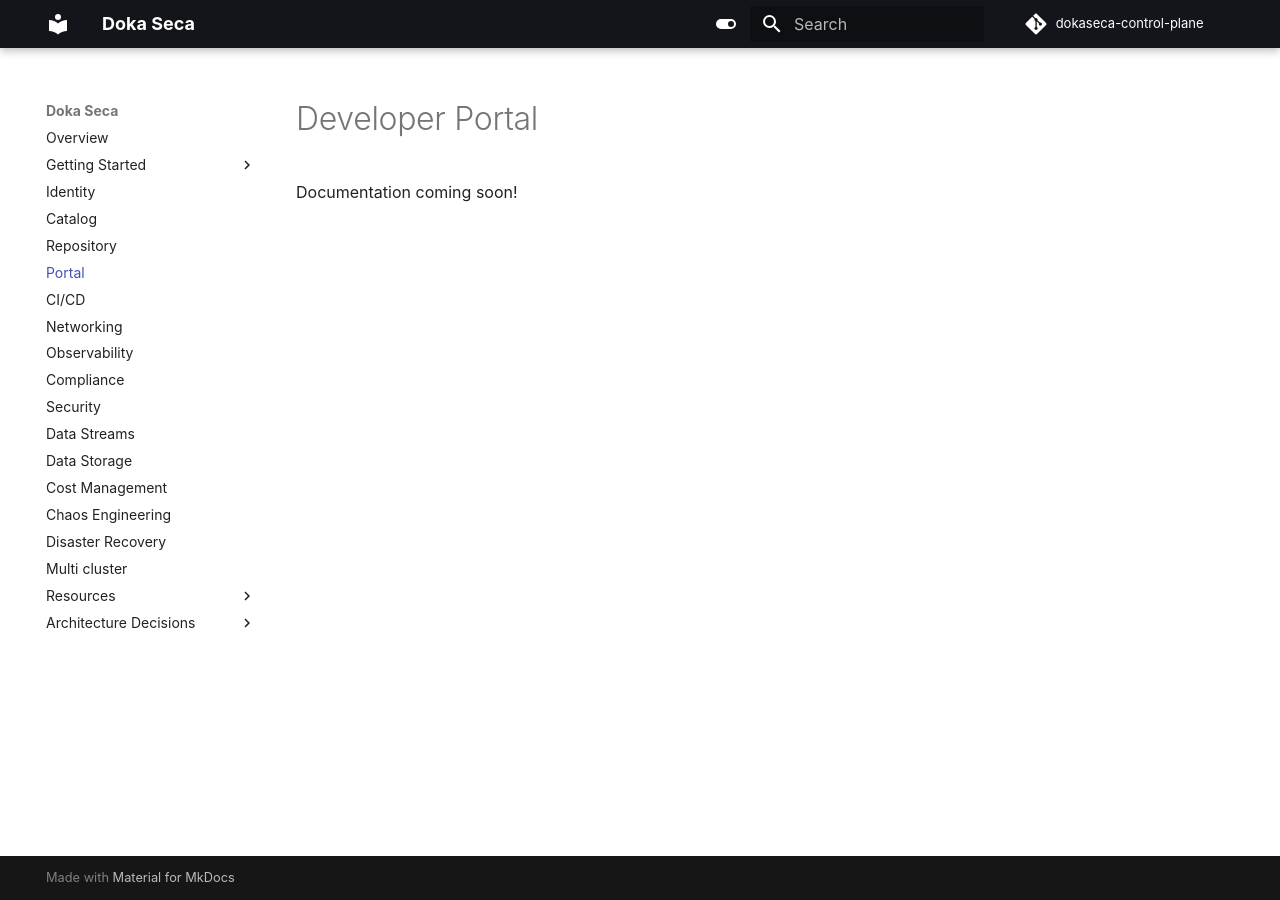
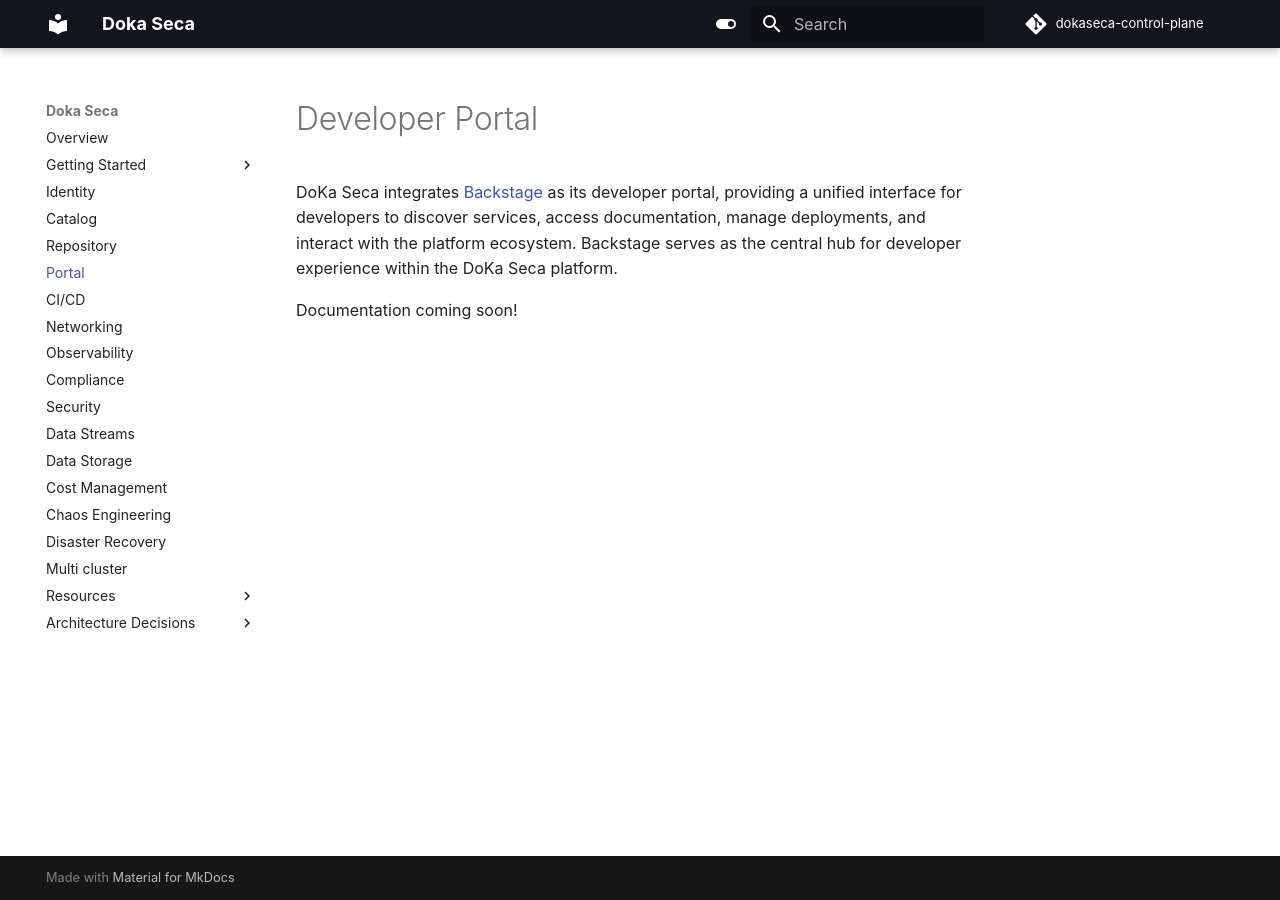
Before and after one commit to thatmlopsguy/dokaseca-control-plane, an MkDocs documentation site: the page built from docs/portal.md, in a window 1280 px wide. Built offline with MkDocs 1.6.1 and Material for MkDocs 9.7.7, drawn with Linux system fonts in a browser that asks for light colours; comment, search, counter and statistics services are not loaded.

Commit message:
docs: enhance architecture documentation for DoKa Seca

```diff
--- a/docs/portal.md
+++ b/docs/portal.md
@@ -1,3 +1,5 @@
 # Developer Portal
 
+DoKa Seca integrates [Backstage](https://backstage.io/) as its developer portal, providing a unified interface for developers to discover services, access documentation, manage deployments, and interact with the platform ecosystem. Backstage serves as the central hub for developer experience within the DoKa Seca platform.
+
 Documentation coming soon!
```
